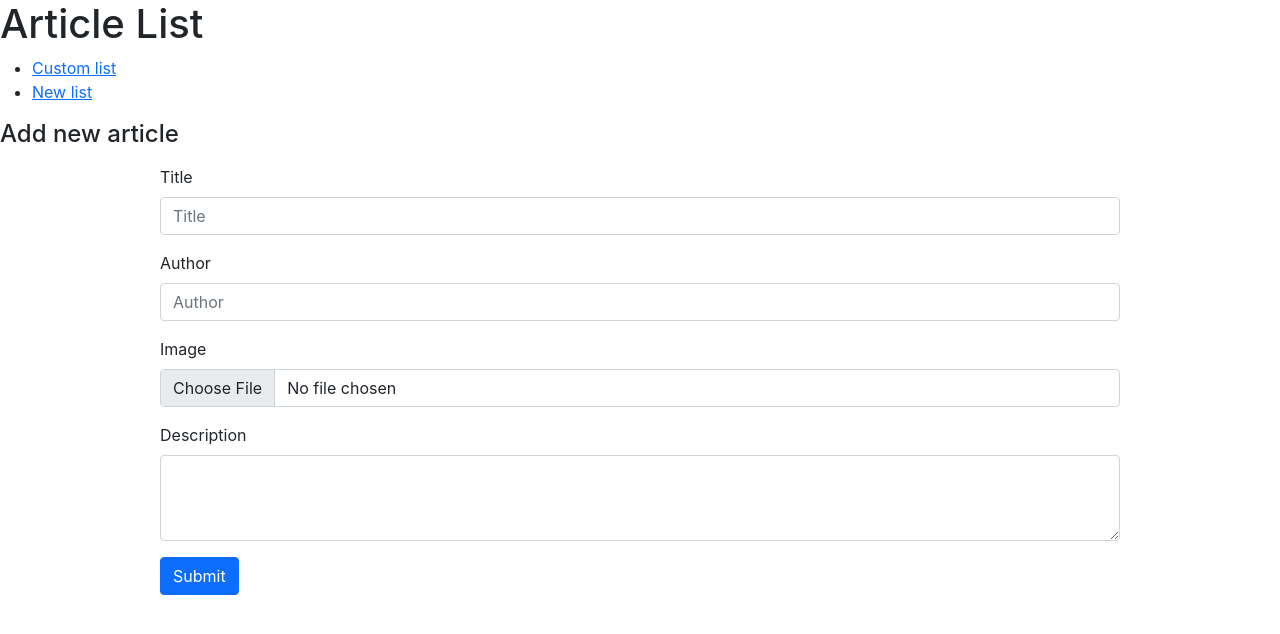
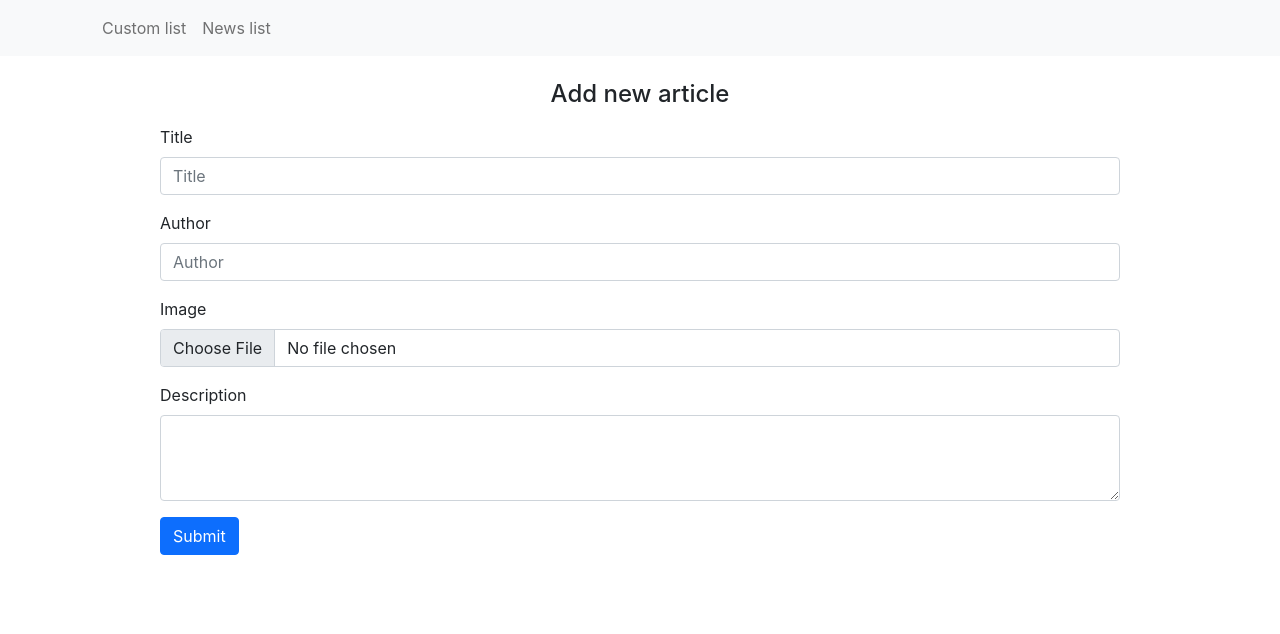
Before and after one commit to Yulllia/article-list-redux, a React (Create React App) app: page / in a window 1280 px wide. Shown: the top 634 px of the page. Built offline with nearby package versions, Linux system fonts and the light colour scheme.

Commit message:
add card component to newsPgae

```diff
--- a/src/App.tsx
+++ b/src/App.tsx
@@ -4,12 +4,7 @@ import Layout from "./components/layout/Layout";
 function App() {
   return (
     <>
-      <header>
-        <h1>Article List</h1>
-      </header>
-      <main>
         <Layout />
-      </main>
     </>
   );
 }
--- a/src/components/addForm/AddForm.tsx
+++ b/src/components/addForm/AddForm.tsx
@@ -11,7 +11,7 @@ function AddForm() {
     id: Date.now(),
     description: "",
     author: "",
-    image: "",
+    urlToImage: "",
     title: "",
   });
 
@@ -31,8 +31,7 @@ function AddForm() {
         const baseData = reader.result as string;
         const blob = dataURItoBlob(baseData);
         const url = URL.createObjectURL(blob);
-
-        handleInputChange("image", url);
+        handleInputChange("urlToImage", url);
         setFileName(target.form);
       };
       reader.readAsDataURL(file);
--- a/src/components/articleCard/ArticleCard.tsx
+++ b/src/components/articleCard/ArticleCard.tsx
@@ -6,8 +6,10 @@ import Trash from "../../assets/trash.png";
 import Pinned from "../../assets/pinned.png";
 import UnPinned from "../../assets/unpinned.png";
 
-function ArticleCard(props: { article: ArticleItem }) {
-  const { article } = props;
+function ArticleCard(props: { article: ArticleItem, news?: string | null  }) {
+  const { article, news = null } = props;
+
+  console.log(article)
 
   const pinnedItem = useSelector((state: List) => state.articles.pinnedItem);
 
@@ -23,7 +25,7 @@ function ArticleCard(props: { article: ArticleItem }) {
 
   return (
     <div key={article.id} className="card card-article mb-3">
-      <img src={article.image} alt={article.image} className="imageCard"/>
+      <img src={article.urlToImage} alt={article.urlToImage} className="imageCard"/>
       <img
         src={Trash}
         alt="trash"
--- a/src/components/asyncArticle/NewsPage.tsx
+++ b/src/components/asyncArticle/NewsPage.tsx
@@ -1,42 +1,58 @@
 import { useEffect } from "react";
 import { useDispatch, useSelector } from "react-redux";
 import { getArticleAsync } from "../../redux/asyncSlice";
-import { ArticleItem, AsyncArticles, List, ListAsync } from "../../interfaces/interface";
+import {
+  ArticleItem,
+  AsyncArticles,
+  List,
+  ListAsync,
+} from "../../interfaces/interface";
 import Spinner from "react-bootstrap/Spinner";
+import Container from "react-bootstrap/Container";
+import Row from "react-bootstrap/Row";
+import Col from "react-bootstrap/Col";
+import ArticleCard from "../articleCard/ArticleCard";
 
 function NewsPage() {
   const dispatch = useDispatch();
   const list = useSelector((state: ListAsync) => state.asyncArticles.list);
-  const isLoading = useSelector((state: AsyncArticles) => state.asyncArticles.isLoading);
-  const error = useSelector((state: AsyncArticles) => state.asyncArticles.error);
+  const isLoading = useSelector(
+    (state: AsyncArticles) => state.asyncArticles.isLoading
+  );
+  const error = useSelector(
+    (state: AsyncArticles) => state.asyncArticles.error
+  );
 
-  const { articles } = list
+  const { articles } = list;
 
   useEffect(() => {
-    dispatch(getArticleAsync())
+    dispatch(getArticleAsync());
   }, [dispatch]);
 
-
   if (isLoading) {
-    return <div><Spinner animation="border" /></div>;
+    return (
+      <div>
+        <Spinner animation="border" />
+      </div>
+    );
   }
 
   if (error) {
     return <div>{error}</div>;
   }
 
-
-console.log(articles)
   return (
     <div>
       <h1>News Articles</h1>
-      <ul>
-        {articles?.map((article: ArticleItem) => (
-          <li key={article.title}>
-            <p>{article.title}</p> - {article.description}
-          </li>
-        ))}
-      </ul>
+      <Container className="mb-3">
+        <Row>
+          {articles?.map((article: ArticleItem) => (
+            <Col key={article.title} xs={12} sm={6} md={5} lg={4}>
+              <ArticleCard key={article.title} article={article} news={'news'}/>
+            </Col>
+          ))}
+        </Row>
+      </Container>
     </div>
   );
 }
--- a/src/components/layout/Layout.tsx
+++ b/src/components/layout/Layout.tsx
@@ -1,18 +1,20 @@
 import { Link, Outlet } from 'react-router-dom';
+import Container from 'react-bootstrap/Container';
+import Nav from 'react-bootstrap/Nav';
+import Navbar from 'react-bootstrap/Navbar';
+
 
 export const Layout = () => {
   return (
     <>
-      <nav>
-        <ul>
-          <li>
-            <Link to="/">Custom list</Link>
-          </li>
-          <li>
-            <Link to="news">New list</Link>
-          </li>
-        </ul>
-      </nav>
+        <Navbar bg="light" data-bs-theme="light">
+        <Container>
+          <Nav className="me-auto">
+            <Nav.Link href="/">Custom list</Nav.Link>
+            <Nav.Link href="news">News list</Nav.Link>
+          </Nav>
+        </Container>
+      </Navbar>
       <Outlet />
     </>
   )
--- a/src/interfaces/interface.ts
+++ b/src/interfaces/interface.ts
@@ -3,7 +3,7 @@ export interface ArticleItem {
   title: string;
   description: string;
   author: string;
-  image: string;
+  urlToImage: string;
 }
 
 export interface List {
--- a/src/pages/UserArticlesPage.tsx
+++ b/src/pages/UserArticlesPage.tsx
@@ -5,7 +5,7 @@ import ArticleList from '../components/list/ArticleList'
 function UserArticlesPage() {
   return (
     <div>
-      <h4>Add new article</h4>
+      <h4 className="display-flex mt-4 text-center">Add new article</h4>
       <AddForm />
       <ArticleList />
     </div>
--- a/src/redux/articlesSlice.tsx
+++ b/src/redux/articlesSlice.tsx
@@ -18,7 +18,7 @@ export const reducerAddForm = (state: ArticleItem, action: ArticleAction) => {
     case "RESET_FORM":
       return {
         id: 0,
-        image: "",
+        urlToImage: "",
         author: "",
         description: "",
         title: "",
@@ -38,7 +38,7 @@ const articleSlice = createSlice({
         title: action.payload.title,
         author: action.payload.author,
         description: action.payload.description,
-        image: action.payload.image,
+        urlToImage: action.payload.urlToImage,
       })
     },
     deleteArticle: (state, action) => {
```
